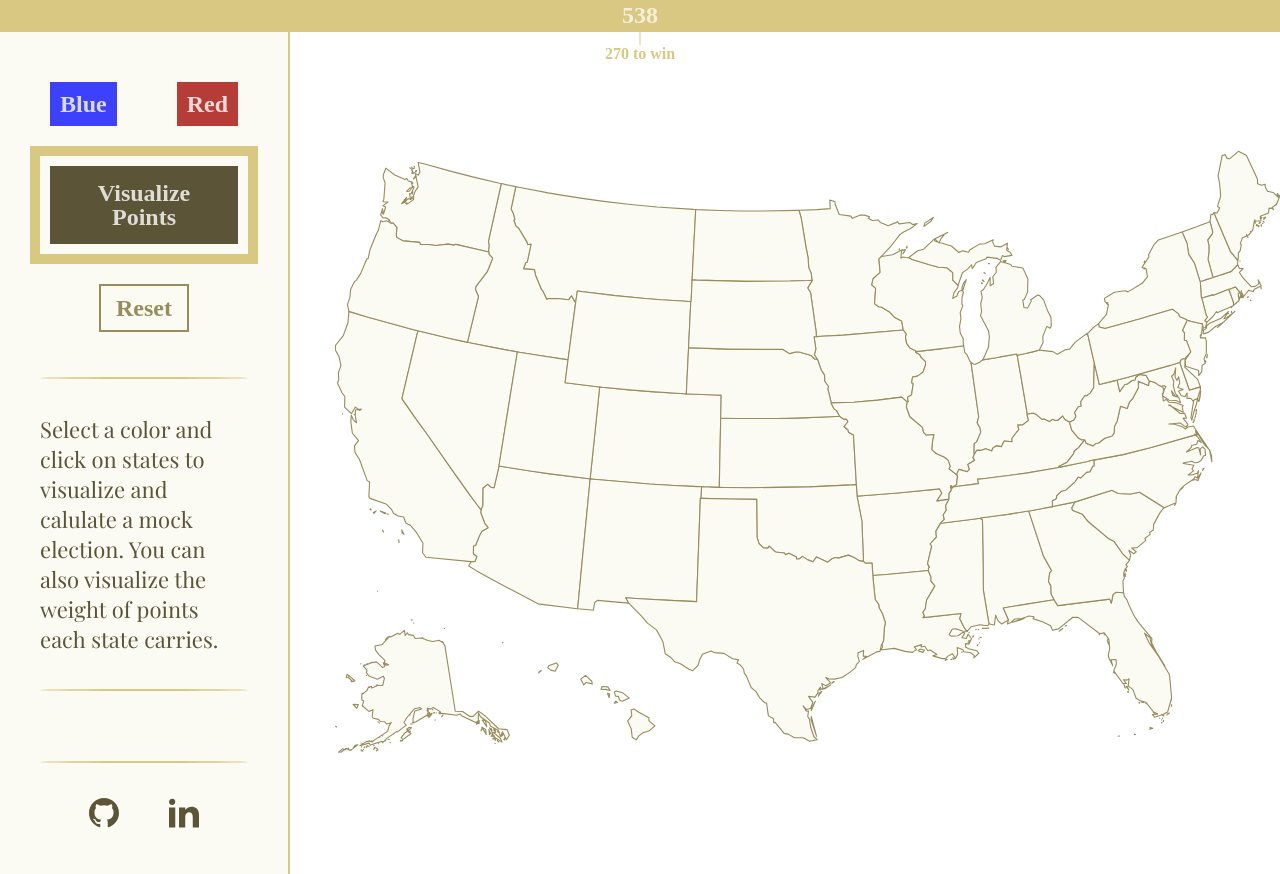
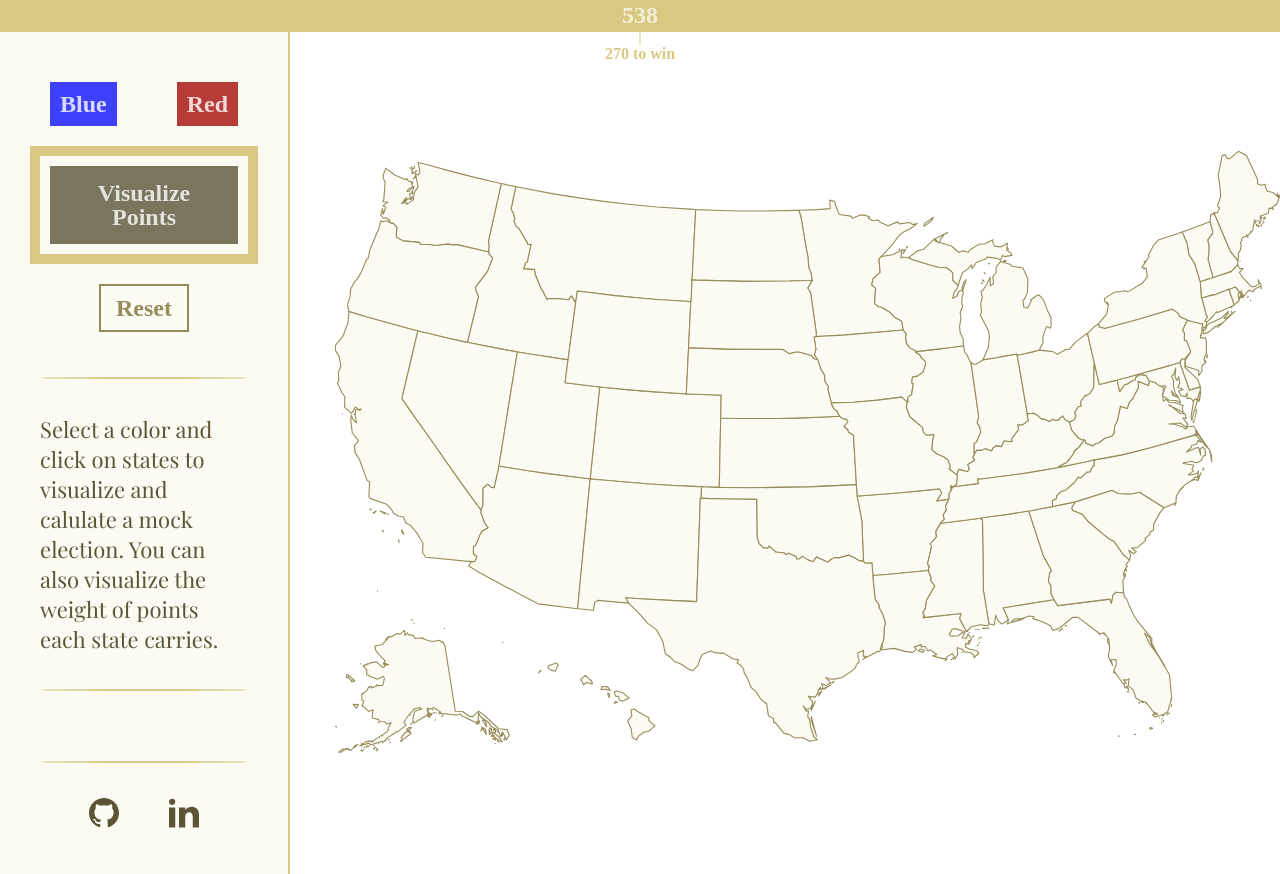
Before and after one commit to thnlsn/electoral-map, a React (Create React App) app: page / in a window 1280 px wide. In both pictures the pointer is over the element "Visualize Points". Built offline with nearby package versions, Linux system fonts and the light colour scheme; the HTML template or start-up script is replaced by a standard one; a web font is replaced by a local one.

Commit message:
minor style update to visualize button

```diff
--- a/src/css/style.css
+++ b/src/css/style.css
@@ -200,6 +200,8 @@ body {
       justify-self: center;
       background-color: #5b5437;
       padding: 1.5rem 2rem; }
+      .settings__btn--visualize:hover {
+        background-color: rgba(91, 84, 55, 0.8); }
     .settings__btn--reset {
       grid-column: 1 / -1;
       justify-self: center;
--- a/src/sass/_components.scss
+++ b/src/sass/_components.scss
@@ -123,6 +123,10 @@
       background-color: $color-font;
 
       padding: 1.5rem 2rem;
+
+      &:hover {
+        background-color: rgba($color: $color-font, $alpha: 0.8);
+      }
     }
 
     &--reset {
```
